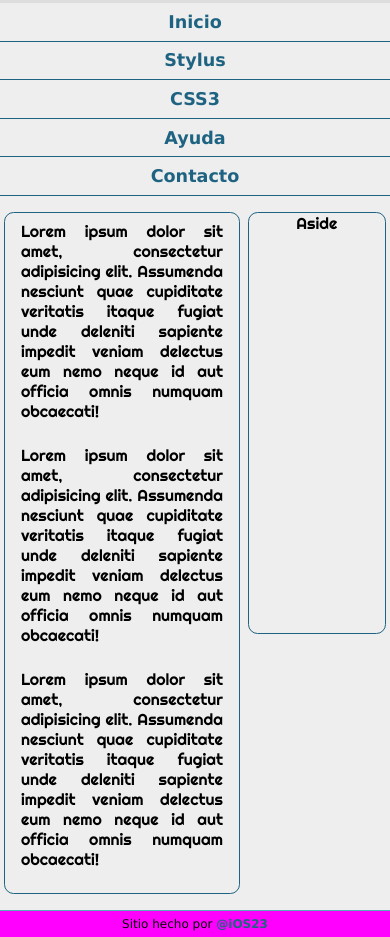
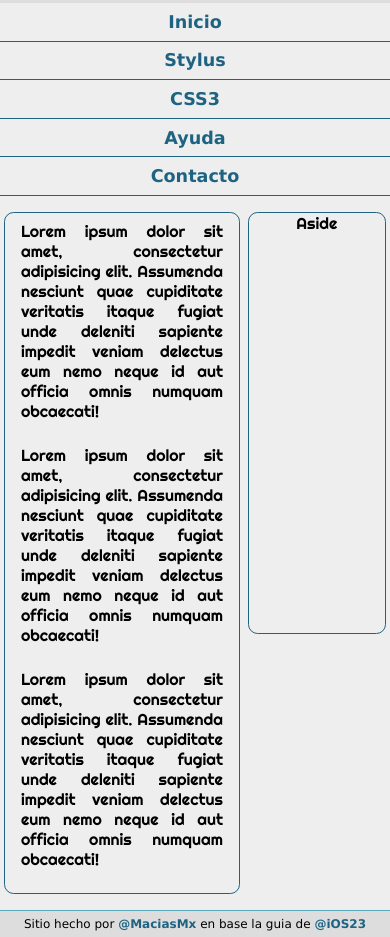
Before and after one commit to MaciasMx/claseStylus, a plain HTML site: page index.html in a window 390 px wide. Shown: the part 214-1151 px from the top of the page. Drawn offline with Linux system fonts and the light colour scheme.

Commit message:
quitando color footer
se quitaron los colores de guia del backgroun del footer para responsive

```diff
--- a/css/estilos.css
+++ b/css/estilos.css
@@ -121,9 +121,6 @@ nav li a:hover {
     height: 300px;
     width: 35%;
   }
-  footer {
-    background: #f00;
-  }
   nav {
     font-size: 1.2em;
   }
@@ -138,9 +135,6 @@ nav li a:hover {
   article,
   aside {
     margin: 0 0.1em;
-  }
-  footer {
-    background: #008000;
   }
   header h1,
   nav {
@@ -162,17 +156,11 @@ nav li a:hover {
   #contenido {
     width: 100%;
   }
-  footer {
-    background: #00f;
-  }
   nav {
     font-size: 1.1em;
   }
 }
 @media screen and (max-width: 600px) {
-  footer {
-    background: #0ff;
-  }
   nav {
     font-size: 1.1em;
   }
@@ -186,9 +174,6 @@ nav li a:hover {
   }
 }
 @media screen and (max-width: 480px) {
-  footer {
-    background: #f0f;
-  }
   nav li {
     display: block;
     margin: 0;
@@ -212,7 +197,4 @@ nav li a:hover {
   }
 }
 @media screen and (max-width: 320px) {
-  footer {
-    background: #ff0;
-  }
 }
--- a/index.html
+++ b/index.html
@@ -33,7 +33,7 @@
 		</aside>
 	</section>
 	<footer>
-		Sitio hecho por <a class="cambio" href="#" target="_blank">@iOS23</a>
+		Sitio hecho por <a class="cambio" href="#" target="_blank">@MaciasMx</a> en base la guia de <a class="cambio" href="#" target="_blank">@iOS23</a>
 	</footer>
 </body>
 </html>
```
Also changed, not shown: 1 other file.
